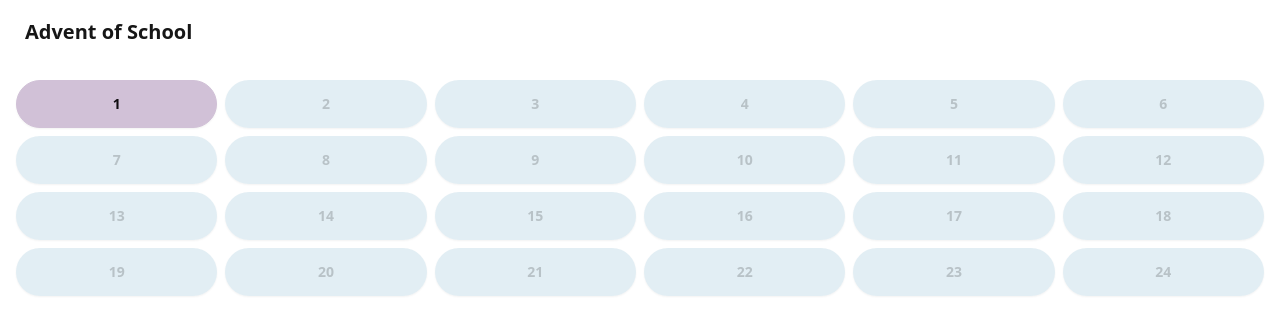
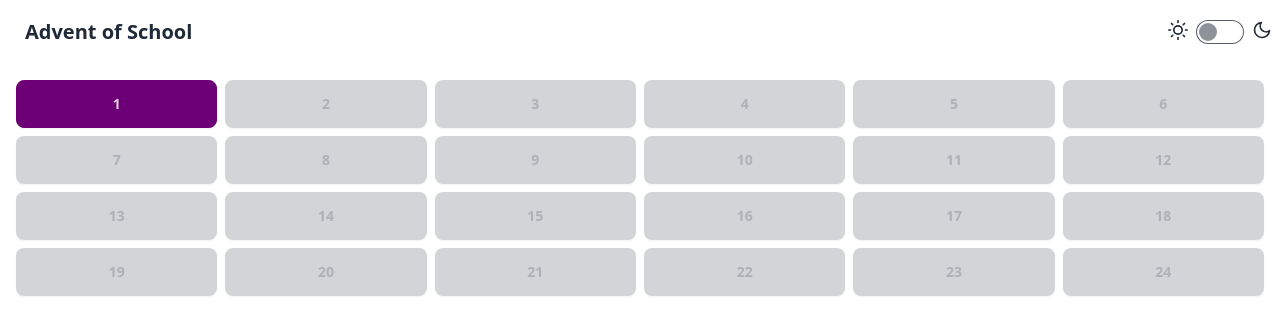
Before and after one commit to Idontker/advent-of-school, a SvelteKit app: page / in a window 1280 px wide. Shown: the top 334 px of the page. Built offline with nearby package versions, Linux system fonts and the light colour scheme.

Commit message:
changed the theme

```diff
--- a/src/routes/(app)/+layout.svelte
+++ b/src/routes/(app)/+layout.svelte
@@ -11,6 +11,38 @@
 			<li><a href="/about">About</a></li>
 			<li><a href="/contact">Contact</a></li>
 		</ul> -->
+		<label class="flex cursor-pointer gap-2">
+			<svg
+				xmlns="http://www.w3.org/2000/svg"
+				width="20"
+				height="20"
+				viewBox="0 0 24 24"
+				fill="none"
+				stroke="currentColor"
+				stroke-width="2"
+				stroke-linecap="round"
+				stroke-linejoin="round"
+			>
+				<circle cx="12" cy="12" r="5" />
+				<path
+					d="M12 1v2M12 21v2M4.2 4.2l1.4 1.4M18.4 18.4l1.4 1.4M1 12h2M21 12h2M4.2 19.8l1.4-1.4M18.4 5.6l1.4-1.4"
+				/>
+			</svg>
+			<input type="checkbox" value="sunset" class="theme-controller toggle" />
+			<svg
+				xmlns="http://www.w3.org/2000/svg"
+				width="20"
+				height="20"
+				viewBox="0 0 24 24"
+				fill="none"
+				stroke="currentColor"
+				stroke-width="2"
+				stroke-linecap="round"
+				stroke-linejoin="round"
+			>
+				<path d="M21 12.79A9 9 0 1 1 11.21 3 7 7 0 0 0 21 12.79z"></path>
+			</svg>
+		</label>
 	</div>
 </nav>
 <main class="p-4">
--- a/tailwind.config.ts
+++ b/tailwind.config.ts
@@ -11,6 +11,6 @@
 
 	plugins: [typography, daisyui],
 	daisyui: {
-		themes: ['pastel']
+		themes: ["fantasy", 'sunset' ]
 	}
 } satisfies Config;
```
